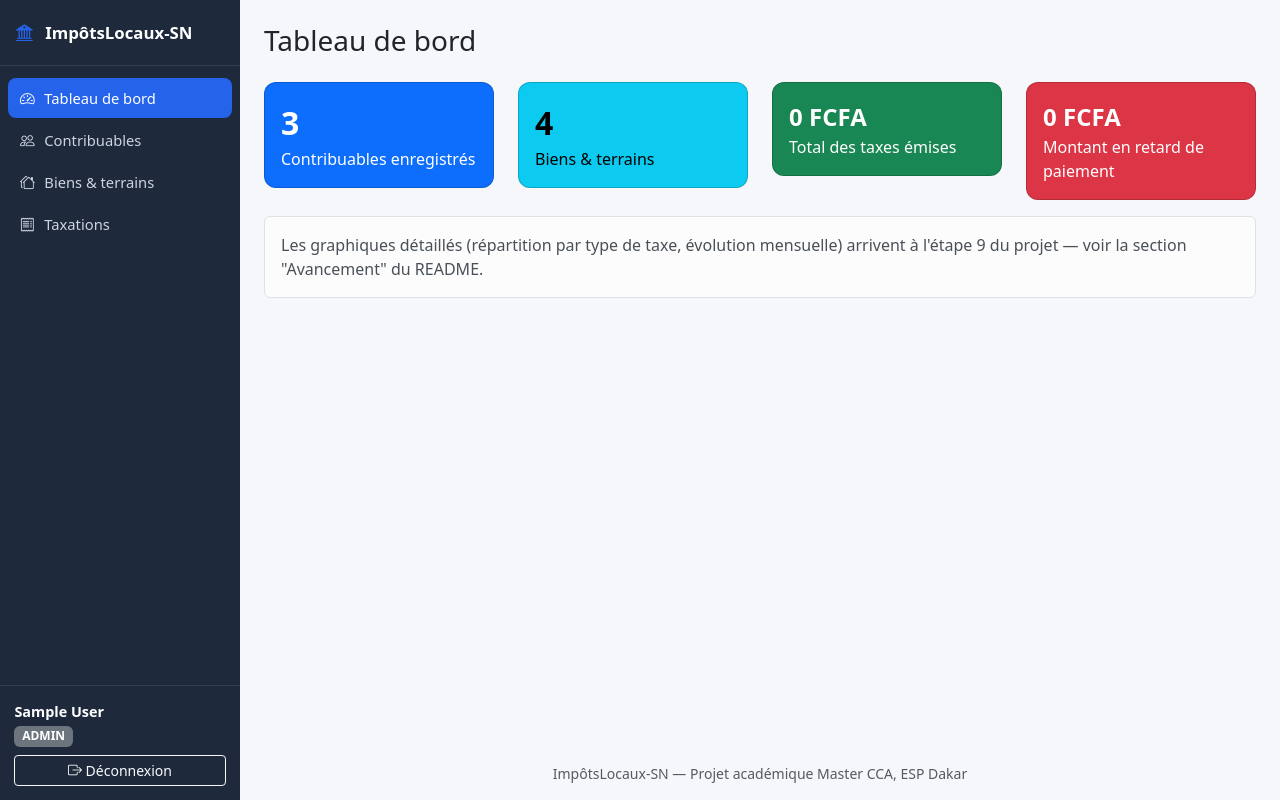
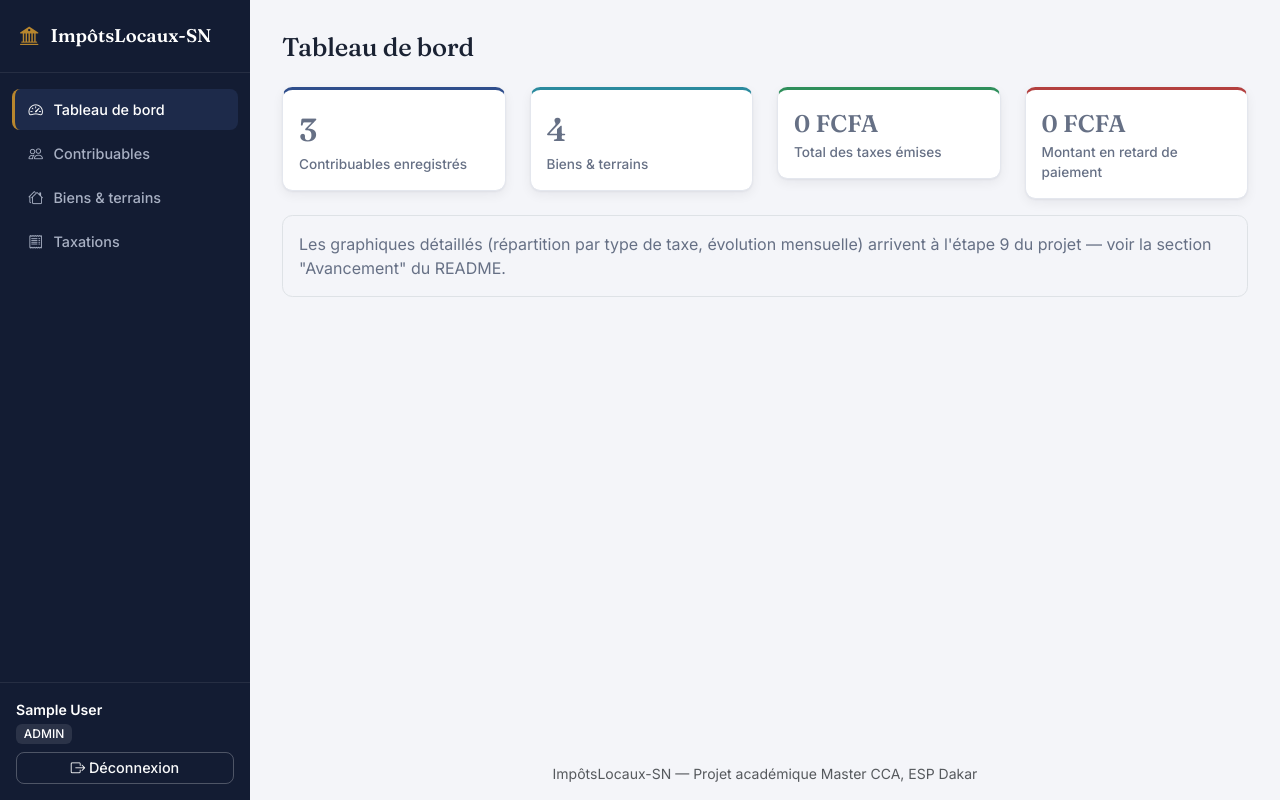
Before and after one commit to Mareme-Diagne/impots-locaux-sn, a PHP site: page /impots-locaux-sn/ in a window 1280 px wide. Run offline with PHP 8.4, Linux system fonts and the light colour scheme; the visitor is signed in with stand-in values (Sample User, id 1); data comes from the database, SQL or seed files in the repository; data that the repository does not hold is empty; a stand-in replaces the project's code that opens the database connection.

Commit message:
Etape 6ter: identite visuelle (palette marine + accent dore, typo Fraunces/Inter, cartes/tableaux/badges redessines)

```diff
--- a/assets/css/style.css
+++ b/assets/css/style.css
@@ -1,122 +1,200 @@
-/* style.css — mise en page en sidebar */
+/* style.css — identité visuelle ImpôtsLocaux-SN
+   Palette : marine institutionnel + accent doré (sceau administratif), sobre et professionnel. */
 
 :root {
-    --sidebar-largeur: 240px;
-    --couleur-fond-sidebar: #1e293b;
-    --couleur-accent: #2563eb;
+    --sidebar-largeur: 250px;
+
+    --couleur-fond: #f4f5f9;
+    --couleur-surface: #ffffff;
+    --couleur-sidebar: #131c33;
+    --couleur-sidebar-hover: #1d2a4a;
+    --couleur-accent: #b8862e;
+    --couleur-accent-doux: #f6ecd9;
+    --couleur-texte: #1a2233;
+    --couleur-texte-attenue: #667085;
+    --couleur-bordure: #e4e7ee;
+
+    --rayon: 0.65rem;
+    --ombre: 0 1px 2px rgba(16, 24, 40, .05), 0 4px 12px rgba(16, 24, 40, .06);
+
+    --police-titre: 'Fraunces', Georgia, serif;
+    --police-texte: 'Inter', -apple-system, sans-serif;
 }
 
 body {
-    background-color: #f5f7fa;
+    background-color: var(--couleur-fond);
+    color: var(--couleur-texte);
+    font-family: var(--police-texte);
     margin: 0;
+    -webkit-font-smoothing: antialiased;
 }
 
-.app-layout {
-    display: flex;
-    min-height: 100vh;
-}
+h1, h2, h3 { font-family: var(--police-titre); font-weight: 600; letter-spacing: -0.01em; }
+h1.h3, .h3 { font-size: 1.6rem; }
+h2.h5, .h5 { font-family: var(--police-texte); font-weight: 700; font-size: 0.95rem; text-transform: uppercase; letter-spacing: 0.03em; color: var(--couleur-texte-attenue); margin-top: 1.75rem; }
+
+.app-layout { display: flex; min-height: 100vh; }
 
 /* --- Sidebar --- */
 .sidebar {
     width: var(--sidebar-largeur);
-    background-color: var(--couleur-fond-sidebar);
-    color: #cbd5e1;
+    background-color: var(--couleur-sidebar);
+    color: #a8b0c3;
     display: flex;
     flex-direction: column;
     position: fixed;
-    top: 0;
-    bottom: 0;
-    left: 0;
+    top: 0; bottom: 0; left: 0;
     z-index: 1030;
     transition: transform 0.2s ease-in-out;
 }
 
 .sidebar-header {
-    padding: 1.25rem 1rem;
-    font-weight: 700;
-    font-size: 1.05rem;
+    padding: 1.4rem 1.25rem;
+    font-family: var(--police-titre);
+    font-weight: 600;
+    font-size: 1.15rem;
     color: #fff;
-    border-bottom: 1px solid rgba(255, 255, 255, 0.1);
+    border-bottom: 1px solid rgba(255,255,255,0.08);
 }
 .sidebar-header i { color: var(--couleur-accent); margin-right: 0.5rem; }
 
-.sidebar-nav {
-    flex: 1;
-    padding: 0.75rem 0.5rem;
-    overflow-y: auto;
-}
+.sidebar-nav { flex: 1; padding: 1rem 0.75rem; overflow-y: auto; }
 
 .sidebar-nav a {
     display: flex;
     align-items: center;
-    gap: 0.6rem;
-    padding: 0.55rem 0.75rem;
+    gap: 0.65rem;
+    padding: 0.6rem 0.85rem;
     border-radius: 0.5rem;
-    color: #cbd5e1;
+    color: #a8b0c3;
     text-decoration: none;
-    font-size: 0.92rem;
-    margin-bottom: 0.15rem;
+    font-size: 0.9rem;
+    font-weight: 500;
+    margin-bottom: 0.2rem;
+    border-left: 3px solid transparent;
+    transition: background-color 0.15s, color 0.15s;
 }
-.sidebar-nav a:hover { background-color: rgba(255, 255, 255, 0.06); color: #fff; }
-.sidebar-nav a.active { background-color: var(--couleur-accent); color: #fff; }
+.sidebar-nav a:hover { background-color: var(--couleur-sidebar-hover); color: #fff; }
+.sidebar-nav a.active {
+    background-color: var(--couleur-sidebar-hover);
+    color: #fff;
+    border-left-color: var(--couleur-accent);
+}
 
 .sidebar-section-title {
-    font-size: 0.7rem;
+    font-size: 0.68rem;
+    font-weight: 700;
     text-transform: uppercase;
-    letter-spacing: 0.05em;
-    color: #64748b;
-    padding: 1rem 0.75rem 0.35rem;
+    letter-spacing: 0.08em;
+    color: #5b6379;
+    padding: 1.1rem 0.85rem 0.4rem;
 }
 
-.sidebar-footer {
-    padding: 0.9rem;
-    border-top: 1px solid rgba(255, 255, 255, 0.1);
-}
-.sidebar-user-name { color: #fff; font-size: 0.9rem; font-weight: 600; }
+.sidebar-footer { padding: 1rem; border-top: 1px solid rgba(255,255,255,0.08); }
+.sidebar-user-name { color: #fff; font-size: 0.88rem; font-weight: 600; }
+.sidebar-footer .badge { background-color: rgba(255,255,255,0.1) !important; font-weight: 500; }
+.sidebar-footer .btn-outline-light { border-color: rgba(255,255,255,0.25); }
+.sidebar-footer .btn-outline-light:hover { background-color: var(--couleur-accent); border-color: var(--couleur-accent); }
 
 /* --- Zone de contenu --- */
-.content-wrapper {
-    margin-left: var(--sidebar-largeur);
-    flex: 1;
-    display: flex;
-    flex-direction: column;
-    min-width: 0; /* évite que les tableaux larges cassent la mise en page */
+.content-wrapper { margin-left: var(--sidebar-largeur); flex: 1; display: flex; flex-direction: column; min-width: 0; }
+.content-main { padding: 2rem; flex: 1; }
+
+.topbar {
+    display: none; align-items: center; gap: 0.75rem;
+    padding: 0.75rem 1rem; background: var(--couleur-surface);
+    border-bottom: 1px solid var(--couleur-bordure);
+    position: sticky; top: 0; z-index: 1020;
 }
 
-.content-main {
-    padding: 1.5rem;
-    flex: 1;
+/* --- Cartes --- */
+.card {
+    border: 1px solid var(--couleur-bordure);
+    border-radius: var(--rayon);
+    box-shadow: var(--ombre);
 }
+.carte-kpi {
+    border-radius: var(--rayon);
+    border: 1px solid var(--couleur-bordure);
+    border-top: 3px solid var(--couleur-accent);
+    background-color: var(--couleur-surface) !important;
+    box-shadow: var(--ombre);
+    color: var(--couleur-texte) !important;
+}
+.carte-kpi .fs-2, .carte-kpi .fs-4 { font-family: var(--police-titre); font-weight: 600; }
+.carte-kpi div:last-child { color: var(--couleur-texte-attenue); font-size: 0.85rem; font-weight: 500; }
+/* on neutralise les couleurs Bootstrap "pleines" (primary/info/success/danger) devenues trop criardes
+   sur fond blanc, au profit d'un léger liseré de couleur en haut de carte à la place */
+.carte-kpi.text-bg-primary { border-top-color: #2f4e8c; }
+.carte-kpi.text-bg-info    { border-top-color: #2a8a9e; }
+.carte-kpi.text-bg-success { border-top-color: #2f8f5b; }
+.carte-kpi.text-bg-danger  { border-top-color: #b3403f; }
 
-.topbar {
-    display: none;
-    align-items: center;
-    gap: 0.75rem;
-    padding: 0.75rem 1rem;
-    background: #fff;
-    border-bottom: 1px solid #e2e8f0;
-    position: sticky;
-    top: 0;
-    z-index: 1020;
+/* --- Tableaux --- */
+.table { background-color: var(--couleur-surface); border-radius: var(--rayon); overflow: hidden; }
+.table thead th {
+    background-color: #fafbfc;
+    font-size: 0.75rem;
+    text-transform: uppercase;
+    letter-spacing: 0.04em;
+    color: var(--couleur-texte-attenue);
+    font-weight: 700;
+    border-bottom: 1px solid var(--couleur-bordure);
+    padding: 0.85rem 0.9rem;
 }
+.table td { padding: 0.75rem 0.9rem; vertical-align: middle; border-color: var(--couleur-bordure); }
+.table-striped > tbody > tr:nth-of-type(odd) > * { background-color: #fbfbfd; }
+.table-responsive { background: var(--couleur-surface); border-radius: var(--rayon); border: 1px solid var(--couleur-bordure); box-shadow: var(--ombre); }
+.table-responsive .table { border: none; box-shadow: none; margin-bottom: 0; }
 
-.carte-kpi { border-radius: 0.75rem; }
+/* --- Badges (statuts) : versions "douces" plutôt que couleurs pleines --- */
+.badge.text-bg-secondary { background-color: #eef0f4 !important; color: #4b5162 !important; }
+.badge.text-bg-success   { background-color: #e4f5eb !important; color: #1f7a4d !important; }
+.badge.text-bg-warning   { background-color: #fdf1de !important; color: #96660f !important; }
+.badge.text-bg-danger    { background-color: #fbe9e8 !important; color: #a5322f !important; }
+.badge.bg-info           { background-color: var(--couleur-accent-doux) !important; color: #8a611f !important; }
 
-/* --- Responsive : sidebar hors-écran sur mobile, ouverte via le bouton --- */
+/* --- Boutons --- */
+.btn { border-radius: 0.5rem; font-weight: 500; font-size: 0.9rem; }
+.btn-primary { background-color: var(--couleur-sidebar); border-color: var(--couleur-sidebar); }
+.btn-primary:hover { background-color: var(--couleur-sidebar-hover); border-color: var(--couleur-sidebar-hover); }
+.btn-outline-primary { color: var(--couleur-sidebar); border-color: var(--couleur-bordure); }
+.btn-outline-primary:hover { background-color: var(--couleur-sidebar); border-color: var(--couleur-sidebar); }
+
+/* --- Formulaires --- */
+.form-control, .form-select {
+    border-radius: 0.5rem;
+    border-color: var(--couleur-bordure);
+    font-size: 0.92rem;
+}
+.form-control:focus, .form-select:focus {
+    border-color: var(--couleur-accent);
+    box-shadow: 0 0 0 3px var(--couleur-accent-doux);
+}
+.form-label { font-weight: 600; font-size: 0.85rem; color: var(--couleur-texte); }
+
+/* --- Alertes --- */
+.alert { border-radius: var(--rayon); border: 1px solid transparent; }
+.alert-success { background-color: #e4f5eb; color: #1f7a4d; }
+.alert-danger  { background-color: #fbe9e8; color: #a5322f; }
+.alert-warning { background-color: #fdf1de; color: #96660f; }
+.alert-info, .alert-light { background-color: #f4f5f9; color: var(--couleur-texte-attenue); border-color: var(--couleur-bordure); }
+
+/* --- Pagination --- */
+.pagination .page-link { border-color: var(--couleur-bordure); color: var(--couleur-texte); }
+.pagination .page-item.active .page-link { background-color: var(--couleur-sidebar); border-color: var(--couleur-sidebar); }
+
+/* --- Page de connexion --- */
+body.page-connexion { background-color: var(--couleur-fond); font-family: var(--police-texte); }
+body.page-connexion h1 { font-family: var(--police-titre); }
+body.page-connexion .card { box-shadow: var(--ombre); }
+
+/* --- Responsive : sidebar hors-écran sur mobile --- */
 @media (max-width: 991.98px) {
-    .sidebar {
-        transform: translateX(-100%);
-    }
-    .sidebar.sidebar-ouverte {
-        transform: translateX(0);
-    }
-    .content-wrapper {
-        margin-left: 0;
-    }
-    .topbar {
-        display: flex;
-    }
-    .carte-kpi {
-        margin-bottom: 1rem;
-    }
+    .sidebar { transform: translateX(-100%); }
+    .sidebar.sidebar-ouverte { transform: translateX(0); }
+    .content-wrapper { margin-left: 0; }
+    .topbar { display: flex; }
+    .content-main { padding: 1.25rem; }
+    .carte-kpi { margin-bottom: 1rem; }
 }
--- a/includes/entete.php
+++ b/includes/entete.php
@@ -21,6 +21,8 @@ function lienActif(string $fichier, string $pageActuelle): string
     <title><?= isset($titrePage) ? e($titrePage) . ' — ' : '' ?>ImpôtsLocaux-SN</title>
     <link href="https://cdnjs.cloudflare.com/ajax/libs/bootstrap/5.3.3/css/bootstrap.min.css" rel="stylesheet">
     <link href="https://cdnjs.cloudflare.com/ajax/libs/bootstrap-icons/1.11.3/font/bootstrap-icons.min.css" rel="stylesheet">
+    <link rel="preconnect" href="https://fonts.googleapis.com">
+    <link href="https://fonts.googleapis.com/css2?family=Fraunces:opsz,wght@9..144,500;9..144,600&family=Inter:wght@400;500;600;700&display=swap" rel="stylesheet">
     <link rel="stylesheet" href="../assets/css/style.css">
 </head>
 <body>
--- a/public/connexion.php
+++ b/public/connexion.php
@@ -47,6 +47,8 @@ if ($_SERVER['REQUEST_METHOD'] === 'POST') {
     <meta name="viewport" content="width=device-width, initial-scale=1.0">
     <title>Connexion — ImpôtsLocaux-SN</title>
     <link href="https://cdnjs.cloudflare.com/ajax/libs/bootstrap/5.3.3/css/bootstrap.min.css" rel="stylesheet">
+    <link rel="preconnect" href="https://fonts.googleapis.com">
+    <link href="https://fonts.googleapis.com/css2?family=Fraunces:opsz,wght@9..144,500;9..144,600&family=Inter:wght@400;500;600;700&display=swap" rel="stylesheet">
     <link rel="stylesheet" href="../assets/css/style.css">
 </head>
 <body class="page-connexion">
```
